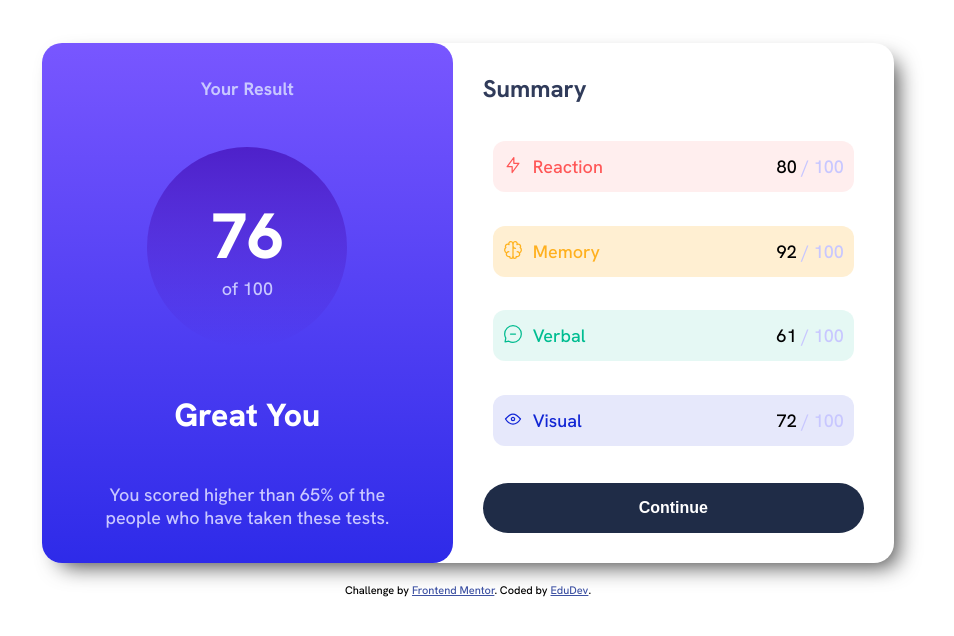
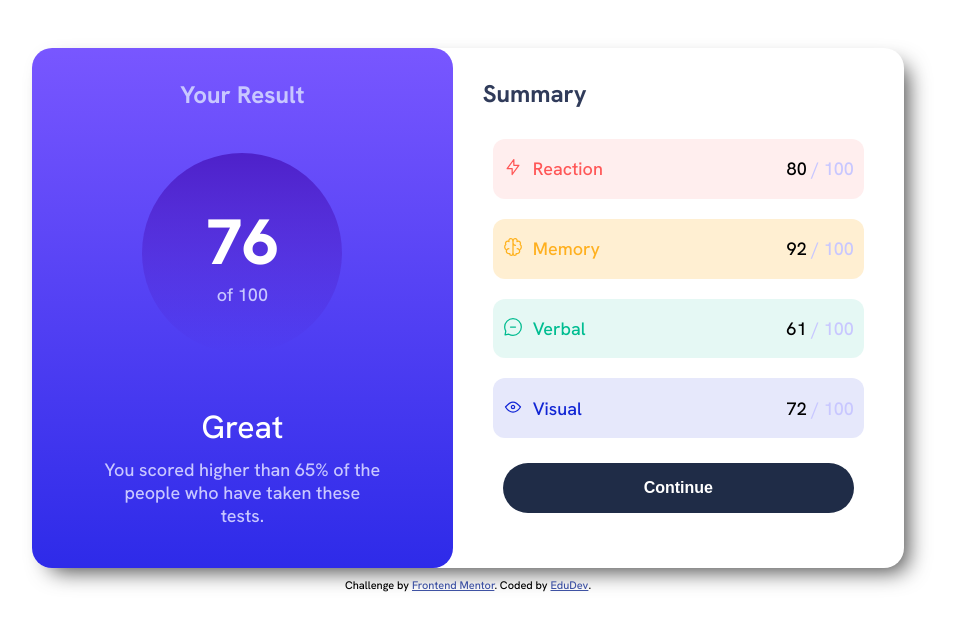
Before and after one commit to EduDevHe/Results-summary-component, a plain HTML site: page index.html in a window 1280 px wide. Shown: the whole page, without its empty margins (172-1126 px from the left). Drawn offline with Linux system fonts and the light colour scheme.

Commit message:
first stap finalized

```diff
--- a/assets/css/style.css
+++ b/assets/css/style.css
@@ -16,7 +16,7 @@ body{
   justify-content: center;
   align-items: center;
   flex-direction: column;
-  gap:20px;
+  gap:10px;
   overflow-y: hidden;
 
 }
@@ -31,7 +31,7 @@ body{
 
 .progress-title{
   font-weight: 700;
-  font-size: 1,5rem;
+  font-size: 1.5rem;
   color:hsl(241, 100%, 89%);
 }
 .progress{
@@ -69,13 +69,17 @@ body{
   color: hsl(241, 100%, 89%);
 }
 .progress-great{
-  font-weight:800;
+  font-weight:7 00;
   font-size: 2rem;
   color: hsl(0, 0%, 100%);
 
 }
 .progress-information{
+  display: flex;
+  flex-direction: column;
   width: 75%;
+  gap: 10px;
+  padding: 10px;
   font-weight: 500;
   color: hsl(241, 100%, 89%);
   font-weight: 500;
--- a/index.html
+++ b/index.html
@@ -33,10 +33,12 @@
             <h2 class="total">76</h2>
             <p class="of">of 100</p>
           </div>
-          <h2 class="progress-great">Great You</h2>
-          <p class="progress-information">
-            You scored higher than 65% of the people who have taken these tests.
-          </p>
+          <div class="progress-information">
+            <h2 class="progress-great">Great</h2>
+            <p>
+              You scored higher than 65% of the people who have taken these tests.
+            </p>
+          </div>
         </section>
 
         <section class="summary">
@@ -71,10 +73,12 @@
               </div>
               <p>72 <span class="percent"> / 100 </span></p>
             </li>
+            <li>
+              <div class="summary-button">
+                <button>Continue</button>
+              </div>
+            </li>
           </ul>
-          <div class="summary-button">
-            <button>Continue</button>
-          </div>
         </section>
       </div>
       <div class="attribution">
```
